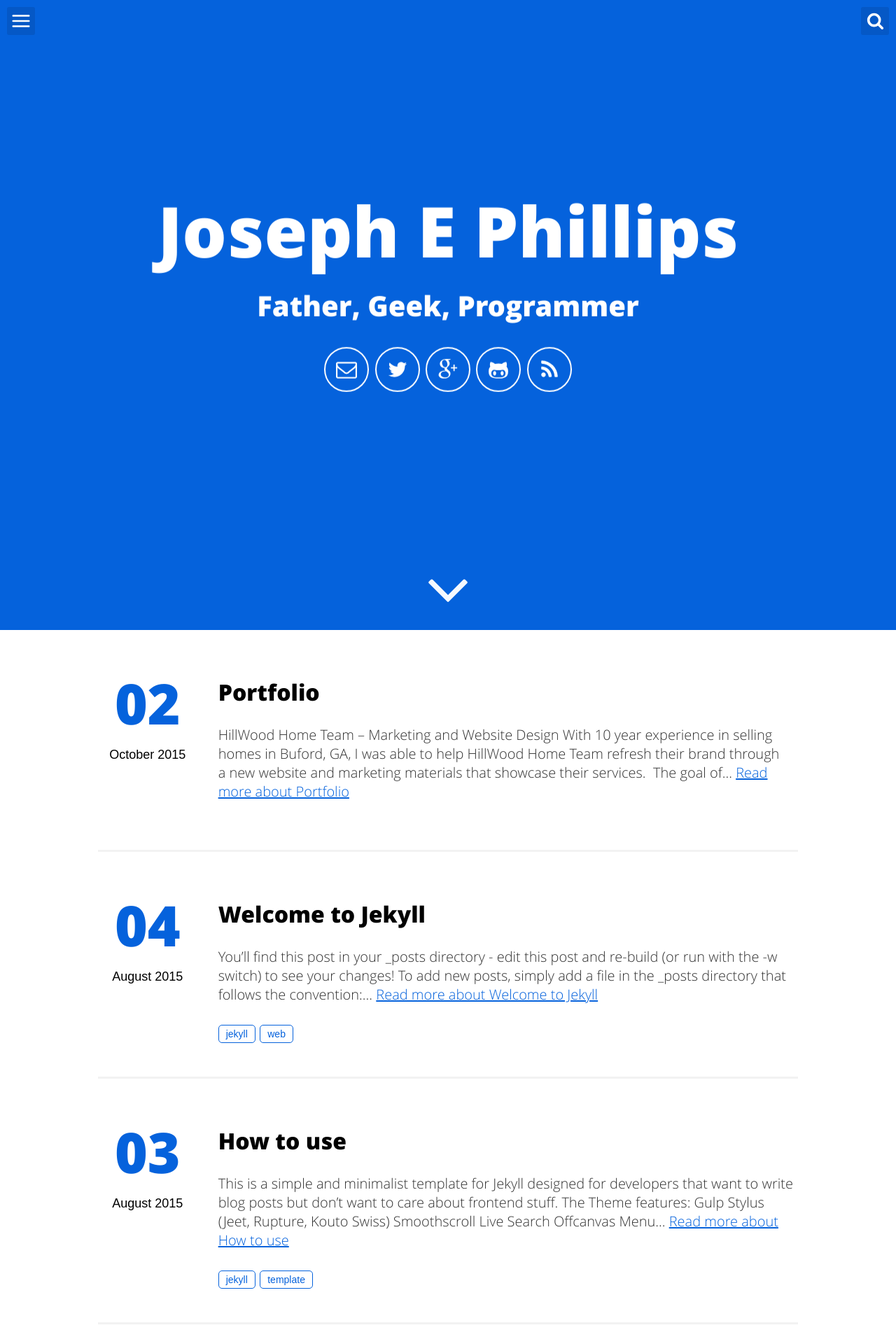
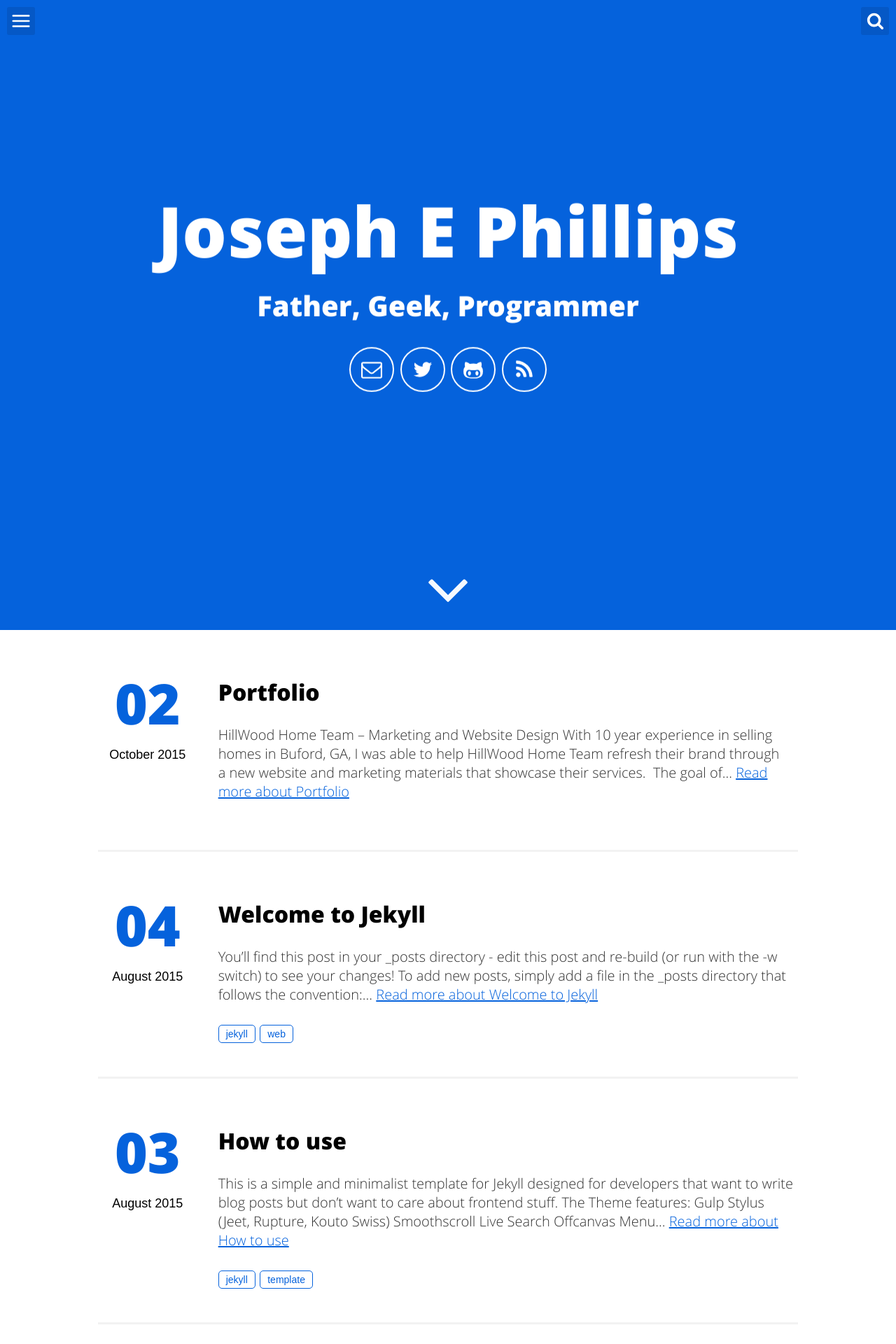
Before and after one commit to 2joephillips/2joephillips.github.io, a Jekyll site: the page built from index.html, in a window 1280 px wide. Shown: the top 1920 px of the page at 70% size. Built offline with Jekyll 4.4.1, drawn with Linux system fonts in a browser that asks for light colours.

Commit message:
Update Index.html
Removed Google+ icon

```diff
--- a/_includes/header-default.html
+++ b/_includes/header-default.html
@@ -5,9 +5,9 @@
             <span class="site-description">{{site.user_title}}</span>
         </h1>
         <div class="icons-home">
-            <a aria-label="Send email" href="mailto:{{site.username}}"><svg class="icon icon-email"><use xlink:href="#icon-email"></use></svg></a>
+            <a aria-label="Send email" href="mailto:{{site.email}}"><svg class="icon icon-email"><use xlink:href="#icon-email"></use></svg></a>
             <a aria-label="My Twitter" target="_blank" href="https://twitter.com/{{site.twitter_username}}"><svg class="icon icon-twitter"><use xlink:href="#icon-twitter"></use></svg></a>
-            <a aria-label="My Google Plus" target="_blank" href="https://plus.google.com/+{{gplus_username}}/posts"><svg class="icon icon-google-plus"><use xlink:href="#icon-google-plus"></use></svg></a>
+          <!---  <a aria-label="My Google Plus" target="_blank" href="https://plus.google.com/+{{gplus_username}}/posts"><svg class="icon icon-google-plus"><use xlink:href="#icon-google-plus"></use></svg></a> --->
             <a aria-label="My Github" target="_blank" href="https://github.com/{{site.github_username}}"><svg class="icon icon-github-alt"><use xlink:href="#icon-github-alt"></use></svg></a>
             <a aria-label="Use the RSS to get updated" target="_blank" href="{{ "/feed.xml" | prepend: site.baseurl }}"><svg class="icon icon-rss"><use xlink:href="#icon-rss"></use></svg></a>
         </div>
```
Also changed, not shown: 3 other files.
